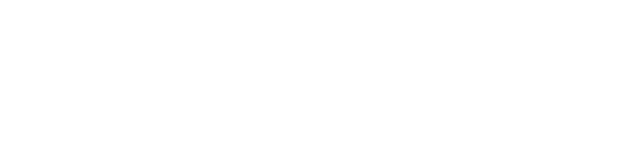
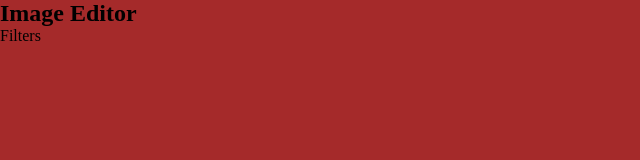
Before and after one commit to luizneto375/Image-Editor, a plain HTML site: page index.html in a window 1280 px wide. Shown: the whole page, without its empty margins (0-640 px from the left). Drawn offline with Linux system fonts and the light colour scheme.

Commit message:
add / pra pegar o style da pagina

```diff
--- a/css/style.css
+++ b/css/style.css
@@ -3,3 +3,7 @@
     padding: 0;
     box-sizing: border-box;
 }
+
+html {
+    background-color: brown;
+}
--- a/index.html
+++ b/index.html
@@ -4,13 +4,23 @@
     <meta charset="UTF-8">
     <meta http-equiv="X-UA-Compatible" content="IE=edge">
     <meta name="viewport" content="width=device-width, initial-scale=1.0">
-    <link rel="stylesheet" href="css/style.css">
+    <link rel="stylesheet" href="/css/style.css">
     <link rel="stylesheet" href="fontawesome-free-6.4.0-web/css/all.min.css">
     <title>Image Editor</title>
 </head>
 <body>
- <div class="container disabled"></div>
+ <div class="container disabled">
+<h2>Image Editor</h2>
+<div class="wrapper">
+  <div class="editor-painel">
+    <div class="filter">
+      <label class="Filters">Filters</label>
+      <div class="options"></div>
+    </div>
+  </div>
+</div>
+</div>
 
-    <script src="js/script.js"></script>
+    <script src="/js/script.js"></script>
 </body>
 </html>
```
